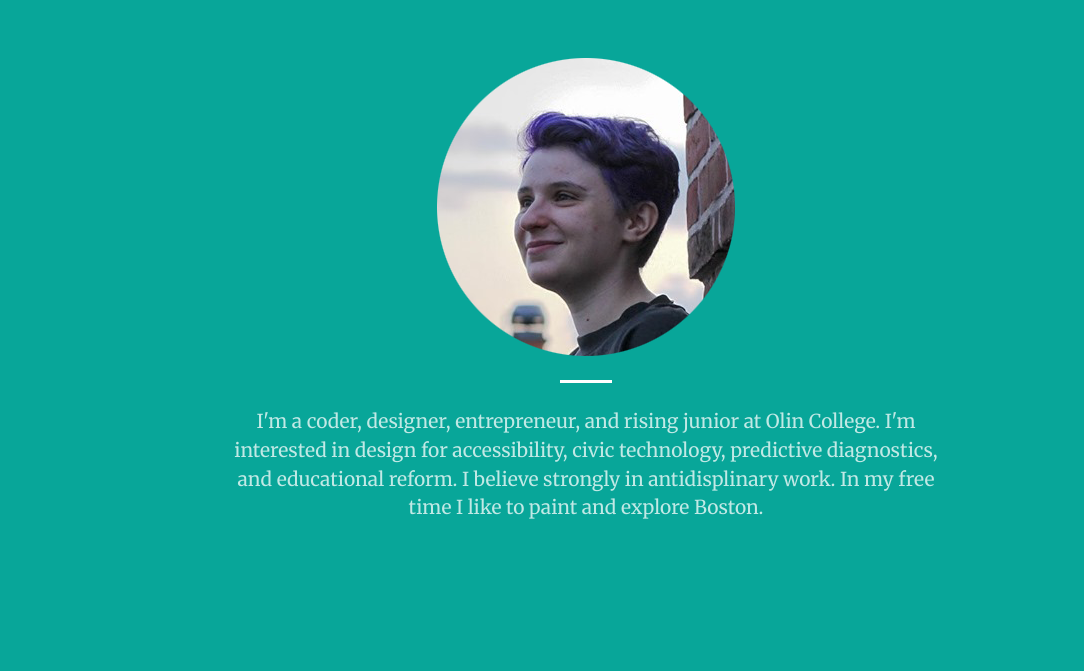
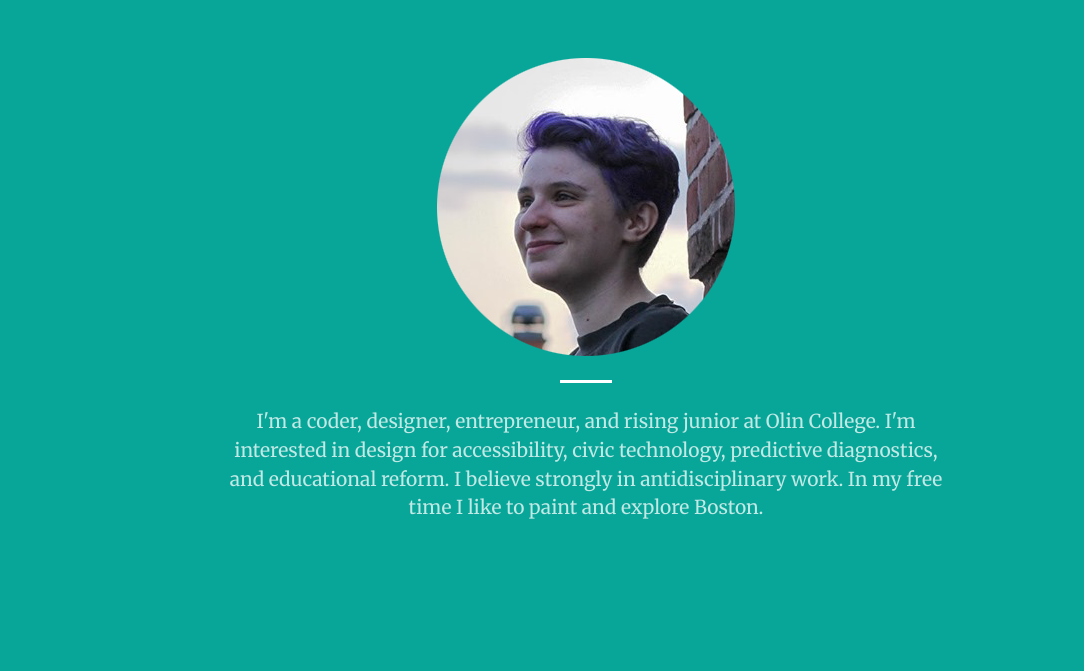
Before and after one commit to mhreid/mhreid.github.io, a website with bundled scripts: page index.html in a window 1280 px wide. Shown: the part 70-741 px from the top of the page, without its empty margins (54-1138 px from the left). Built offline with nearby package versions, Linux system fonts and the light colour scheme.

Commit message:
fixed text

```diff
--- a/index.html
+++ b/index.html
@@ -76,7 +76,7 @@
         <div class="col-lg-8 text-center">
           <img src="img/portfolio/thumbnails/face.png" alt=""  max-width="250">
           <hr class="divider light my-4">
-          <p class="text-white-75 mb-4"   style="font-size:1.2em;">I'm a coder, designer, entrepreneur, and rising junior at Olin College. I'm interested in design for accessibility, civic technology, predictive diagnostics, and educational reform. I believe strongly in antidisplinary work. In my free time I like to paint and explore Boston.</p>
+          <p class="text-white-75 mb-4"   style="font-size:1.2em;">I'm a coder, designer, entrepreneur, and rising junior at Olin College. I'm interested in design for accessibility, civic technology, predictive diagnostics, and educational reform. I believe strongly in antidisciplinary work. In my free time I like to paint and explore Boston.</p>
         </div>
       </div>
     </div>
```
